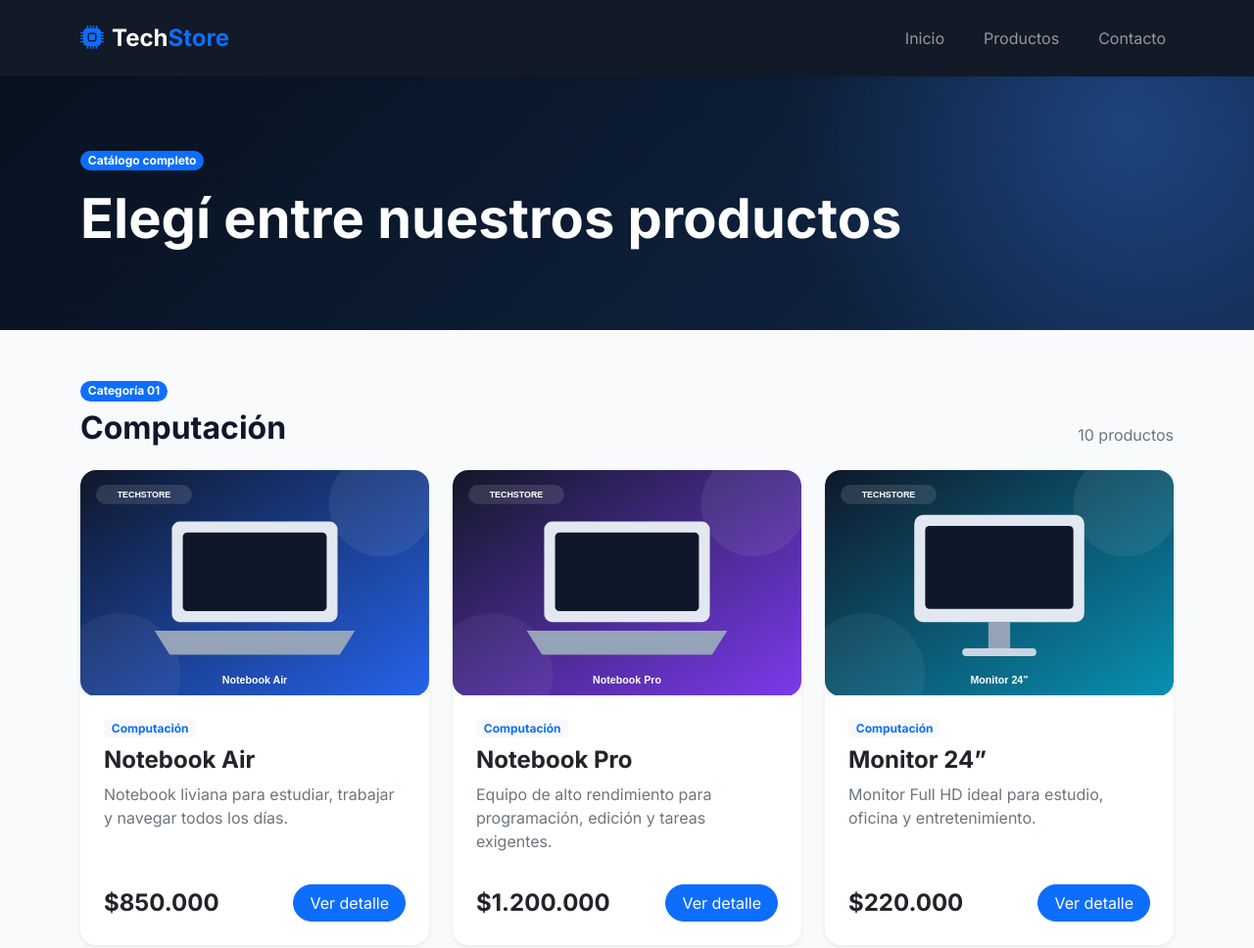
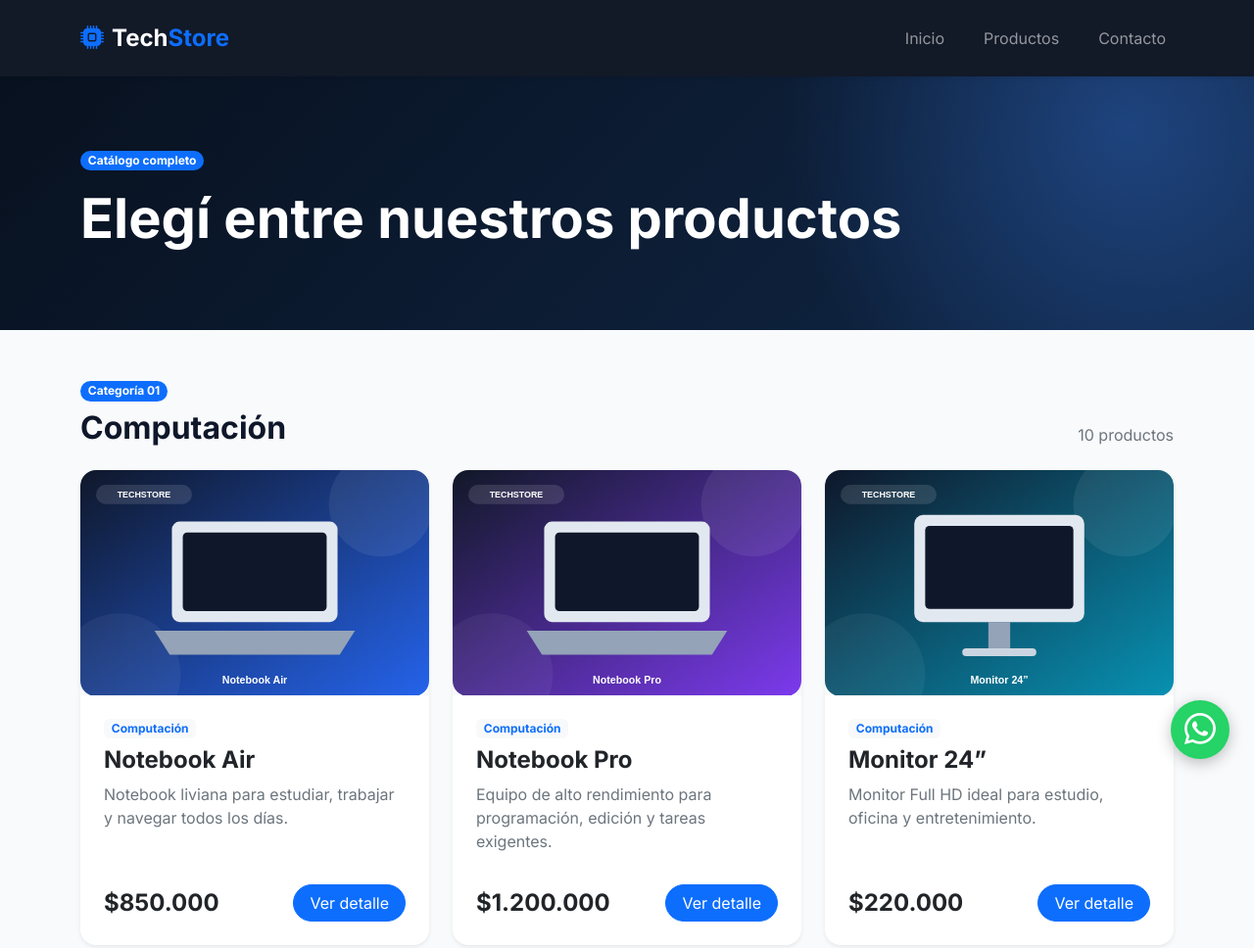
Before and after one commit to LoreDenhoff/cilsa-Boostrap, a plain HTML site: page categorias.html in a window 1280 px wide. Shown: the top 968 px of the page at 98% size. Drawn offline with nearby package versions, Linux system fonts and the light colour scheme.

Commit message:
feat: incono fixerd en productos.html

```diff
--- a/categorias.html
+++ b/categorias.html
@@ -1089,7 +1089,9 @@
     </div>
   </div>
 </footer>
-
+<a href="http://wa.me/5491112345678" class="whatsapp" target="_blank" rel="noopener noreferrer" aria-label="Contactar por Whatsapp">
+  <i class="bi bi-whatsapp"></i>
+</a>
 <script src="https://cdn.jsdelivr.net/npm/bootstrap@5.3.8/dist/js/bootstrap.bundle.min.js"></script>
 </body>
 </html>
```
